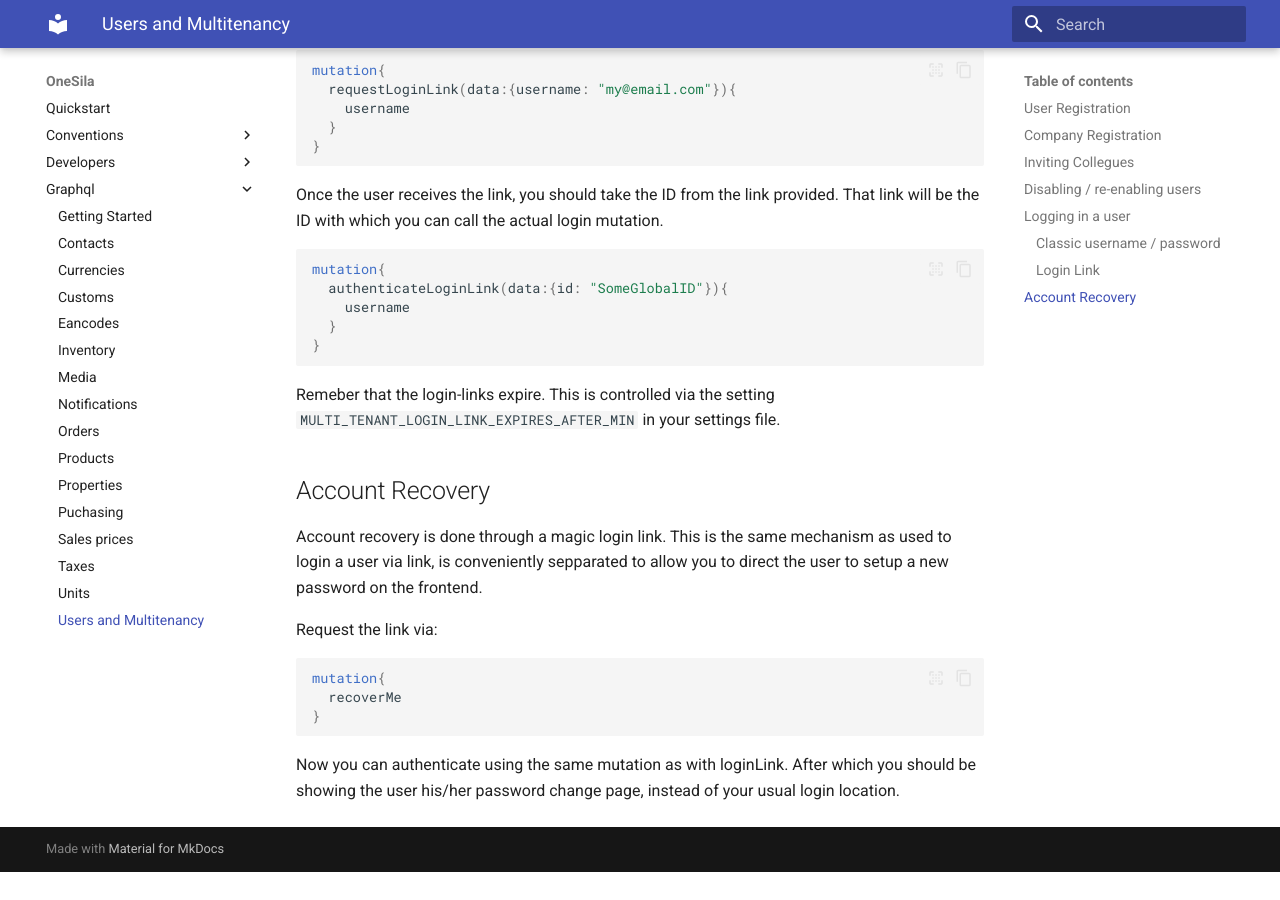
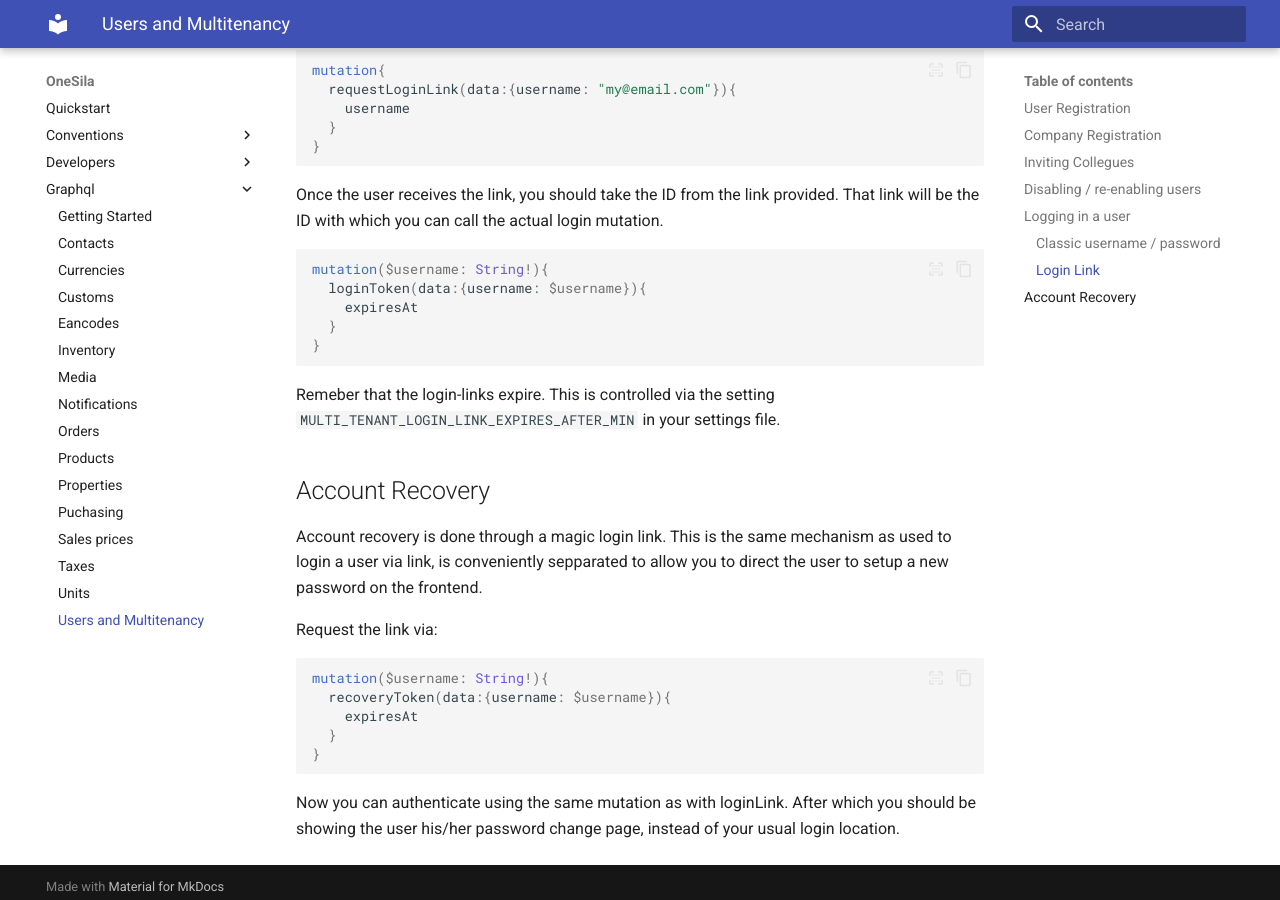
Before and after one commit to OneSila/OneSilaHeadless, an MkDocs documentation site: the page built from docs/graphql/users and multi tenancy.md, in a window 1280 px wide and 900 px high, scrolled down 2954 px. Built offline with MkDocs 1.6.1 and Material for MkDocs 9.7.7, drawn with Linux system fonts in a browser that asks for light colours; before the commit the page ends 3826 px from its top, so only the background shows below that.

Commit message:
adjust docs to match new login abilities

````diff
--- a/docs/graphql/users and multi tenancy.md
+++ b/docs/graphql/users and multi tenancy.md
@@ -145,9 +145,9 @@
 That link will be the ID with which you can call the actual login mutation.
 
 ```graphql
-mutation{
-  authenticateLoginLink(data:{id: "SomeGlobalID"}){
-    username
+mutation($username: String!){
+  loginToken(data:{username: $username}){
+    expiresAt
   }
 }
 ```
@@ -161,8 +161,10 @@
 Request the link via:
 
 ```graphql
-mutation{
-  recoverMe
+mutation($username: String!){
+  recoveryToken(data:{username: $username}){
+    expiresAt
+  }
 }
 ```
 
````
Also changed, not shown: other parts of docs/graphql/users and multi tenancy.md (+1 -1 lines).
